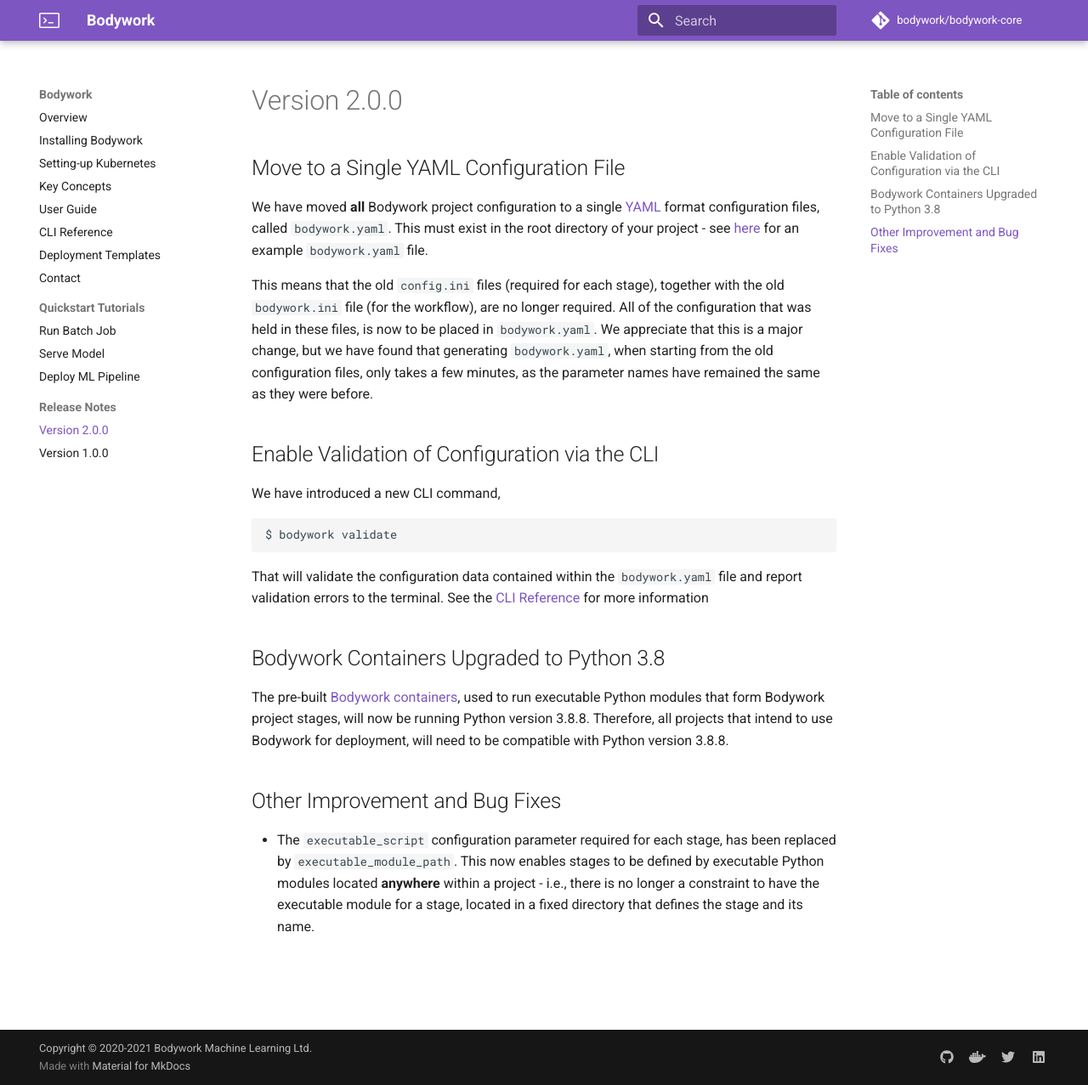
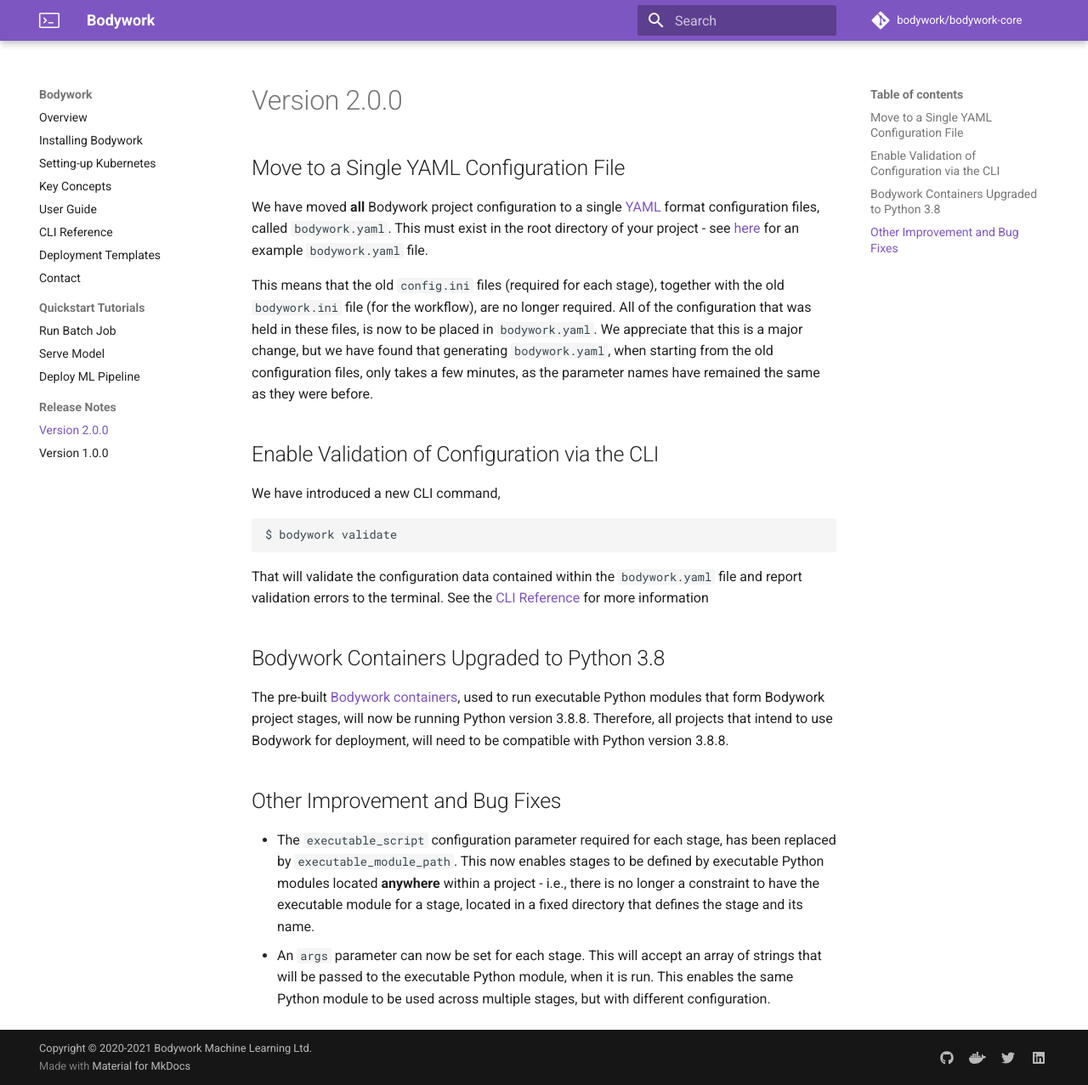
Before and after one commit to bodywork-ml/bodywork-docs, an MkDocs documentation site: the page built from docs/release_notes/v2.0.0.md, in a window 1280 px wide and 1277 px high. Shown: the whole window at 85% size. Built offline with MkDocs 1.6.1 and Material for MkDocs 9.7.7, drawn with Linux system fonts in a browser that asks for light colours; comment, search, counter and statistics services are not loaded.

Commit message:
Update release notes.

```diff
--- a/docs/release_notes/v2.0.0.md
+++ b/docs/release_notes/v2.0.0.md
@@ -23,3 +23,4 @@ The pre-built [Bodywork containers](https://hub.docker.com/r/bodyworkml/bodywork
 ## Other Improvement and Bug Fixes
 
 - The `executable_script` configuration parameter required for each stage, has been replaced by `executable_module_path`. This now enables stages to be defined by executable Python modules located **anywhere** within a project - i.e., there is no longer a constraint to have the executable module for a stage, located in a fixed directory that defines the stage and its name.
+- An `args` parameter can now be set for each stage. This will accept an array of strings that will be passed to the executable Python module, when it is run. This enables the same Python module to be used across multiple stages, but with different configuration.
```
